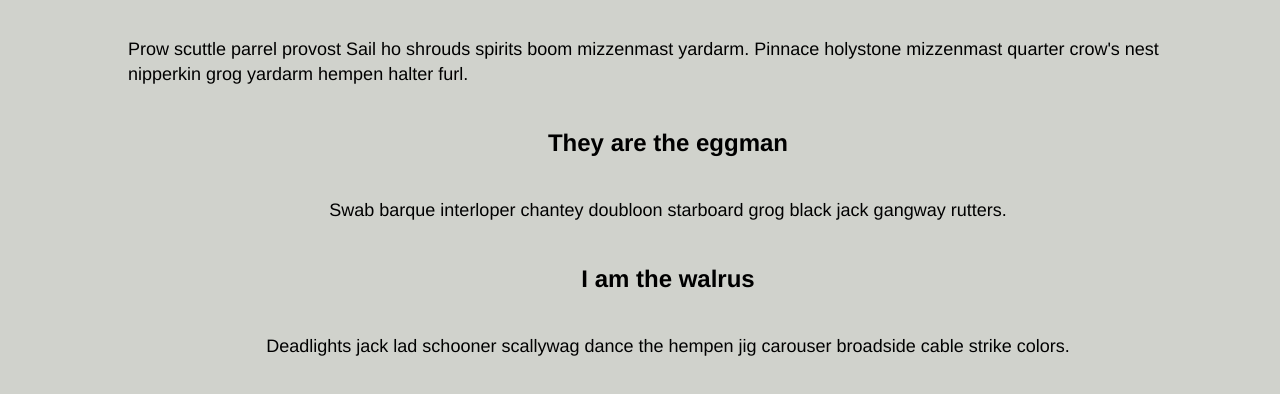
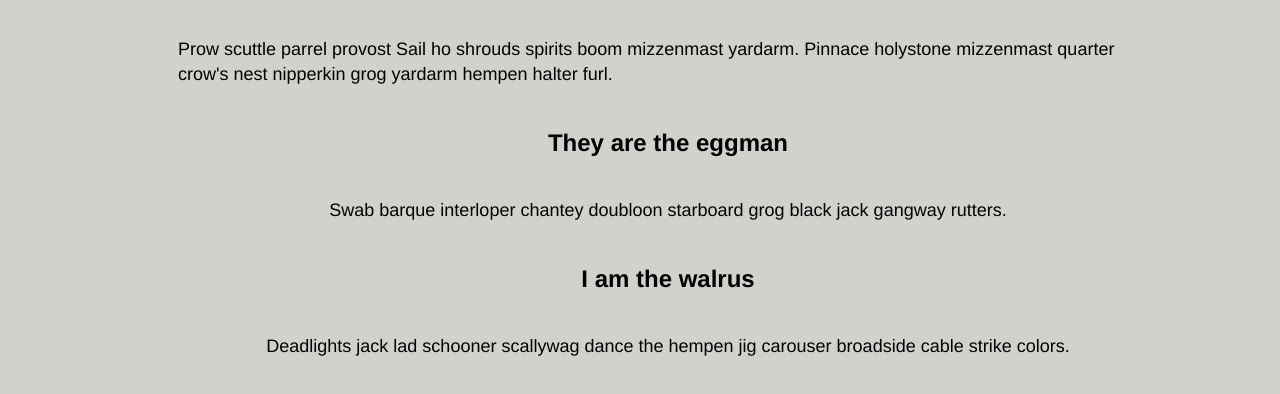
Before and after one commit to nic-gdes/assignment-test-your-css-accessibility-skills-cassevven, a plain HTML site: page index.html in a window 1280 px wide. Shown: the part 214-608 px from the top of the page. Drawn offline with Linux system fonts and the light colour scheme.

Commit message:
Update index.html

```diff
--- a/index.html
+++ b/index.html
@@ -56,7 +56,7 @@
       }
 
       main {
-        padding: 0px 100px;
+        padding: 0px 150px;
         background-color: var(--clr-background);
         align-items: center;
         flex-direction: column;
```
